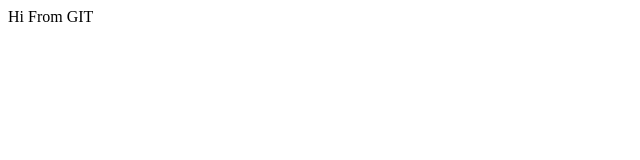
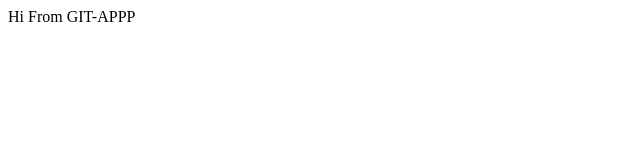
Before and after one commit to meenakshi-reach/sample, a plain HTML site: page index.html in a window 1280 px wide. Shown: the full height of the page, 0-640 px from the left. Drawn offline with Linux system fonts and the light colour scheme.

Commit message:
Update index.html

```diff
--- a/index.html
+++ b/index.html
@@ -1 +1 @@
-<html>Hi From GIT </html>
+<html>Hi From GIT-APPP </html>
```
